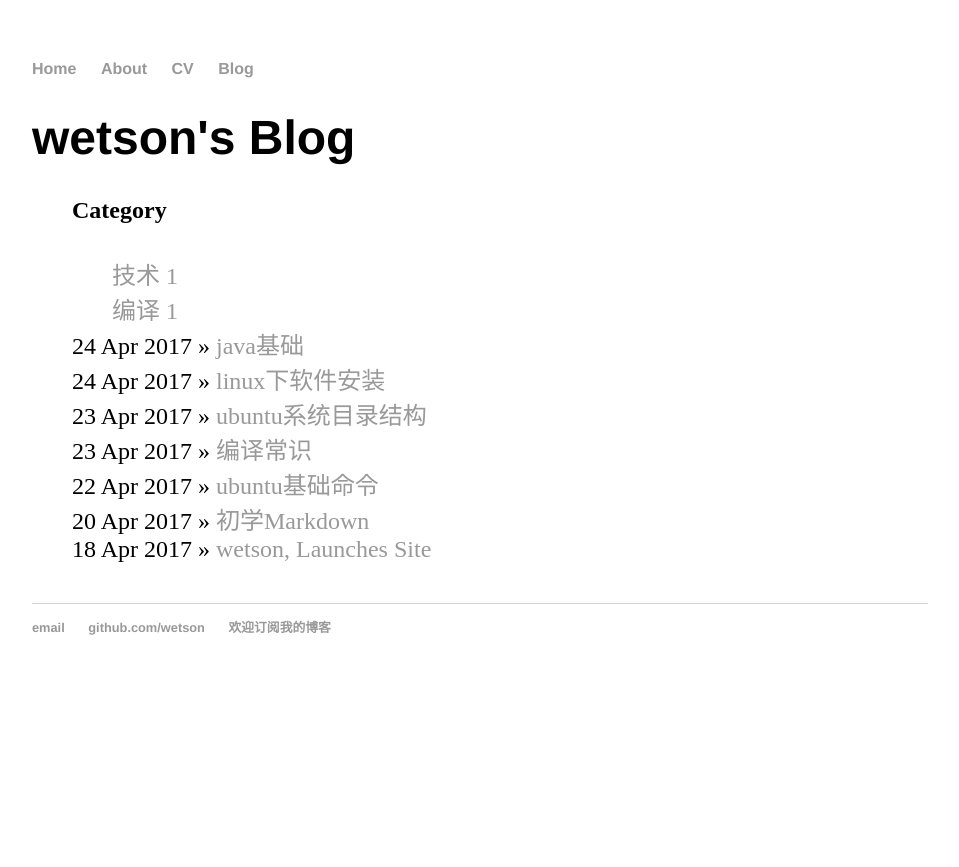
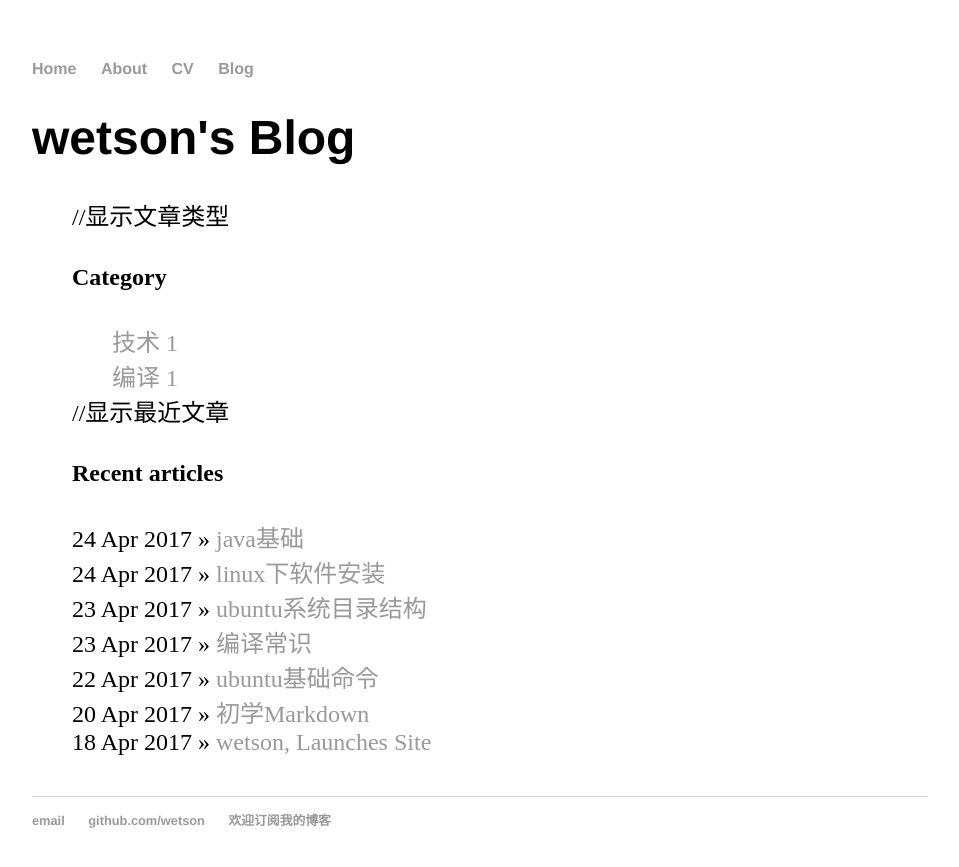
Before and after one commit to wetson/Wetson.github.io, a Jekyll site: the page built from blog/index.html, in a window 1280 px wide. Shown: the top 867 px of the page, without its empty margins (160-1119 px from the left). Built offline with Jekyll 4.4.1, drawn with Linux system fonts in a browser that asks for light colours.

Commit message:
Update index.html

```diff
--- a/blog/index.html
+++ b/blog/index.html
@@ -4,8 +4,8 @@ title: wetson's Blog
 ---
 	<h1>{{ page.title }}</h1>
 	<ul class="posts">
+	//显示文章类型
 	<h4>Category</h4>
-
 	<ul>
     	{% for category in site.categories %}
 		<li><a href="/categories/{{ category | first }}/" title="view all
@@ -13,7 +13,8 @@ title: wetson's Blog
 		 </li>
    	 {% endfor %}
 	</ul>
-
+	//显示最近文章
+	<h4>Recent articles</h4>
 	  {% for post in site.posts %}
 	    <li><span>{{ post.date | date_to_string }}</span> » <a href="{{ post.url }}" title="{{ post.title }}">{{ post.title }}</a></li>
 	  {% endfor %}
```
